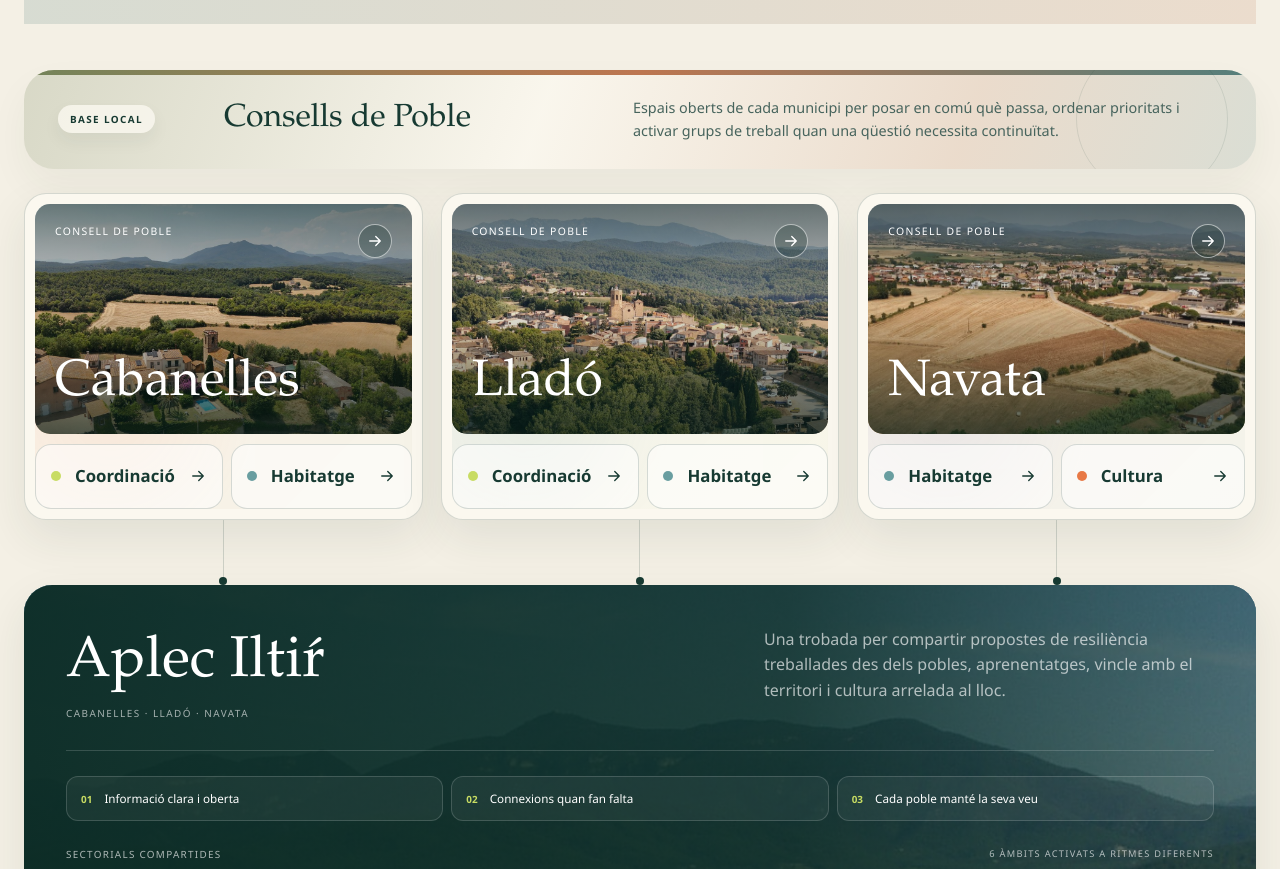
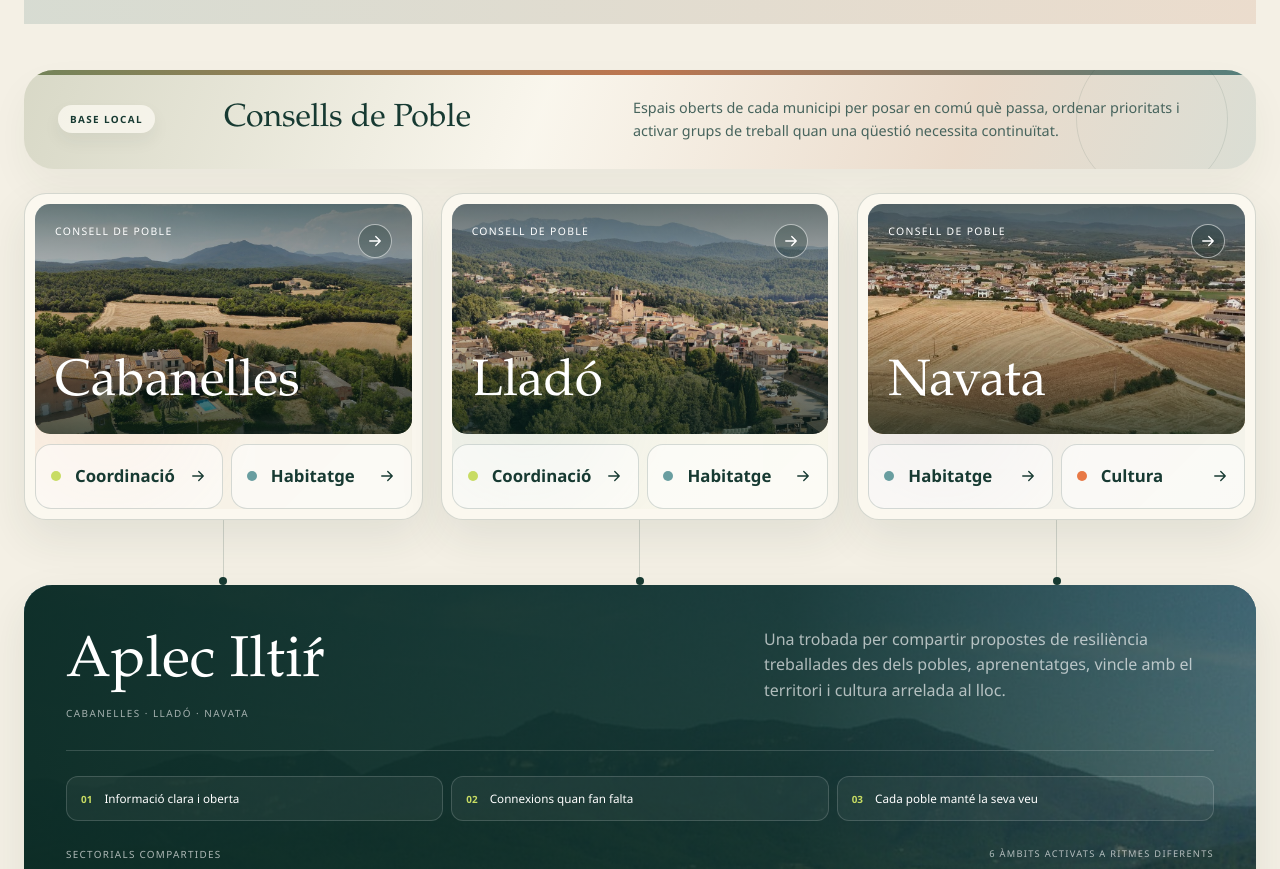
Before and after one commit to Miceli-Social/aplec-iltir-web, a Next.js app: page / in a window 1280 px wide. Shown: the part 2580-3449 px from the top of the page. Built offline with nearby package versions, Linux system fonts and the light colour scheme; no server answers.

Commit message:
Apropar més el poble de Navata

```diff
--- a/src/app/globals.css
+++ b/src/app/globals.css
@@ -178,7 +178,7 @@ h1, h2 { font-family: var(--font-display); font-weight: 500; letter-spacing: -.0
 .municipality-photo { min-height:230px; position:relative; border-radius:15px; overflow:hidden; padding:20px; display:flex; flex-direction:column; justify-content:space-between; }
 .municipality-photo::after { content:""; position:absolute; inset:0; background:linear-gradient(180deg,rgba(8,30,25,.55),rgba(8,30,25,.08) 45%,rgba(8,30,25,.72)); }
 .municipality-photo img { object-fit:cover; }
-.municipality-card-navata .municipality-photo img { object-position:54% 42%; transform:scale(1.5); transform-origin:54% 42%; }
+.municipality-card-navata .municipality-photo img { object-position:54% 36%; transform:scale(2); transform-origin:54% 36%; }
 .municipality-top { position:relative; z-index:2; display:flex; justify-content:space-between; font-size:.65rem; text-transform:uppercase; letter-spacing:.13em; color:white; }
 .municipality-top a { width:34px; height:34px; border:1px solid rgba(255,255,255,.55); border-radius:50%; display:grid; place-items:center; background:rgba(10,38,31,.25); }
 .municipality-card h3 { position:relative; z-index:2; color:white; font-family:var(--font-display); font-size:clamp(2.2rem,4vw,4rem); font-weight:500; margin:30px 0 0; }
```
